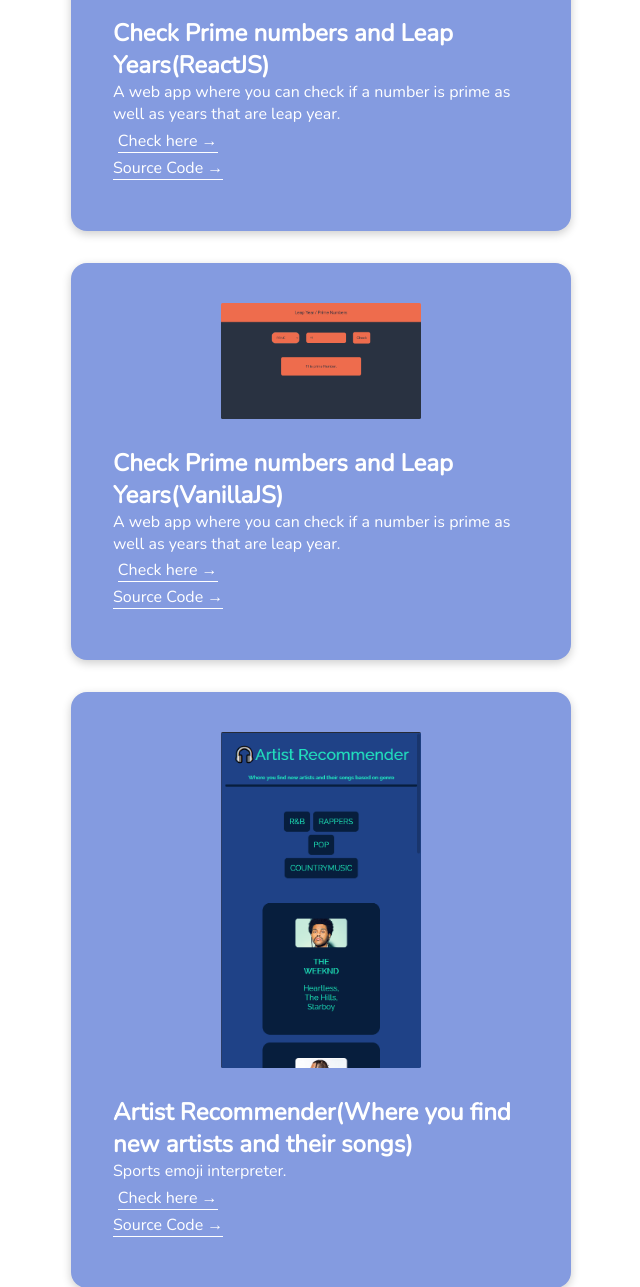
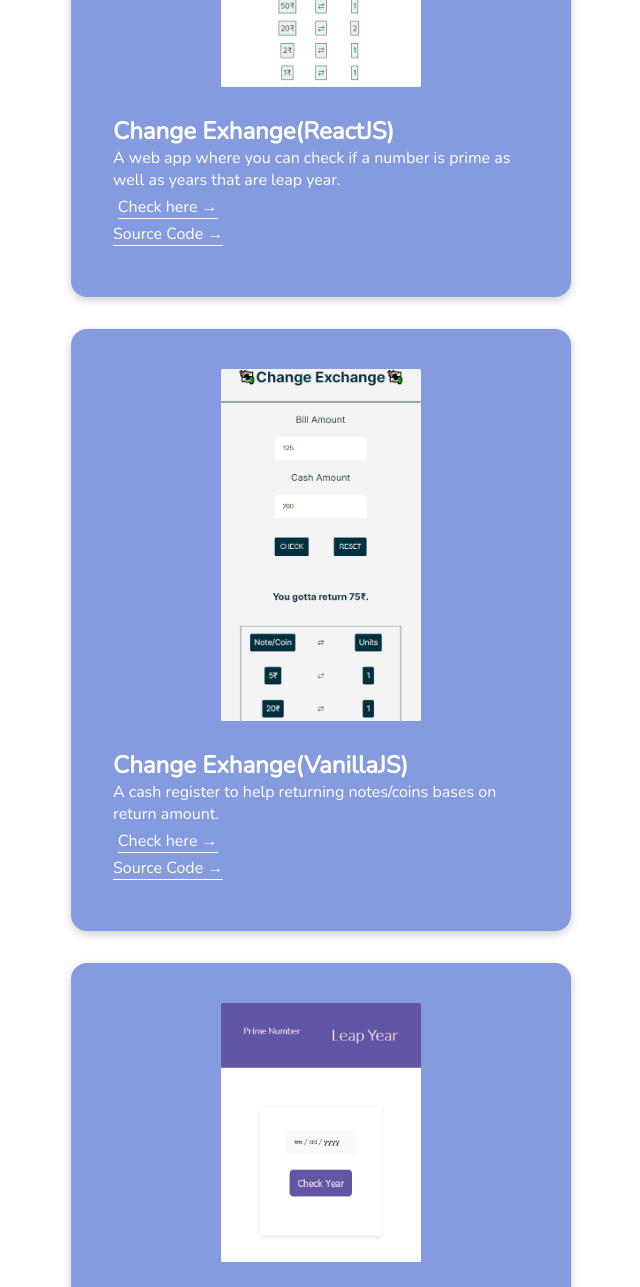
Before and after one commit to tiwariaditya15/neocamper, a plain HTML site: page projects.html in a window 1280 px wide. Shown: the part 526-1813 px from the top of the page, without its empty margins (319-959 px from the left). Drawn offline with nearby package versions, Linux system fonts and the light colour scheme.

Commit message:
Feat: added new projects

```diff
--- a/projects.html
+++ b/projects.html
@@ -28,6 +28,34 @@
 
     <div class="projects">
         <div class="container flex">
+
+            <div class="box-12">
+                <div class="card flex">
+                    <div class="card-image">
+                        <img src="./images/cashapp-react.PNG" alt="js">
+                    </div>
+                    <div class="card-heading">
+                        <p class="header">Change Exhange(ReactJS)</p>
+                        <p class="text">A web app where you can check if a number is prime as well as years that are leap year.</p>
+                        <div class="project-link"><a href="https://change-exchange-react.netlify.app" class="link">Check here &rarr;</a></div>
+                        <div class="source-link"><a href="https://github.com/tiwariaditya15/Cashapp-react" class="link">Source Code &rarr;</a></div>
+                    </div>
+                </div>
+            </div>
+
+            <div class="box-11">
+                <div class="card flex">
+                    <div class="card-image">
+                        <img src="./images/cashapp-vanilla.PNG" alt="js">
+                    </div>
+                    <div class="card-heading">
+                        <p class="header">Change Exhange(VanillaJS)</p>
+                        <p class="text">A cash register to help returning notes/coins bases on return amount.</p>
+                        <div class="project-link"><a href="https://change-exchange.netlify.app" class="link">Check here &rarr;</a></div>
+                        <div class="source-link"><a href="https://github.com/tiwariaditya15/cashhapp" class="link">Source Code &rarr;</a></div>
+                    </div>
+                </div>
+            </div>
 
             <div class="box-10">
                 <div class="card flex">
@@ -63,8 +91,8 @@
                         <img src="./images/artistsRecommender.PNG" alt="js">
                     </div>
                     <div class="card-heading">
-                        <p class="header">Artist Recommender(Where you find new artists and their songs)</p>
-                        <p class="text">Sports emoji interpreter.</p>
+                        <p class="header">Artist Recommender</p>
+                        <p class="text">Where you find new artists and their songs</p>
                         <div class="project-link"><a href="https://artists-recommender.netlify.app/" class="link">Check here &rarr; </a></div>
                         <div class="source-link"><a href="https://github.com/tiwariaditya15/ArtistRecommender" class="link">Source Code &rarr;</a></div>
                     </div>
```
Also changed, not shown: images/cashapp-react.PNG (added), images/cashapp-vanilla.PNG (added).
